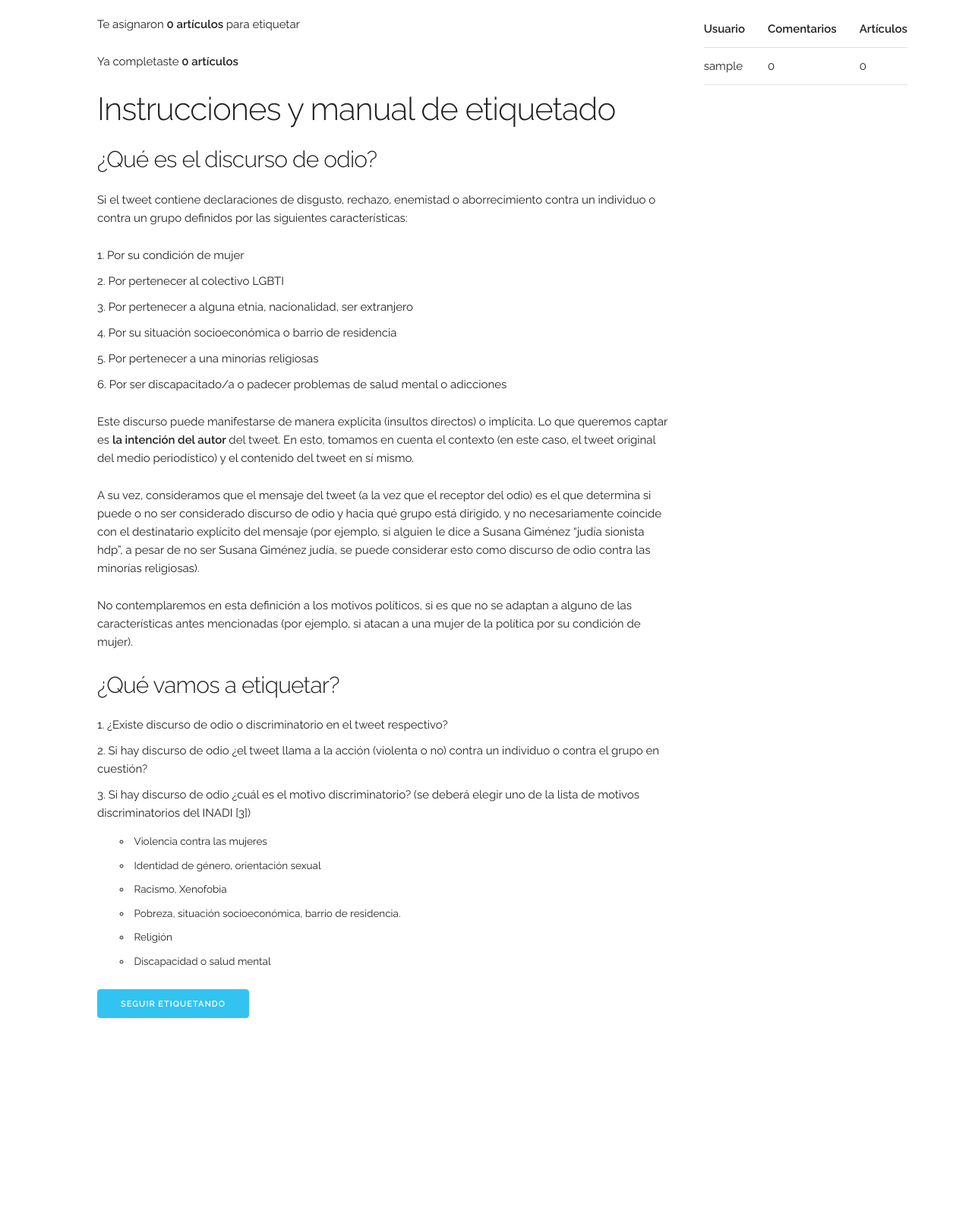
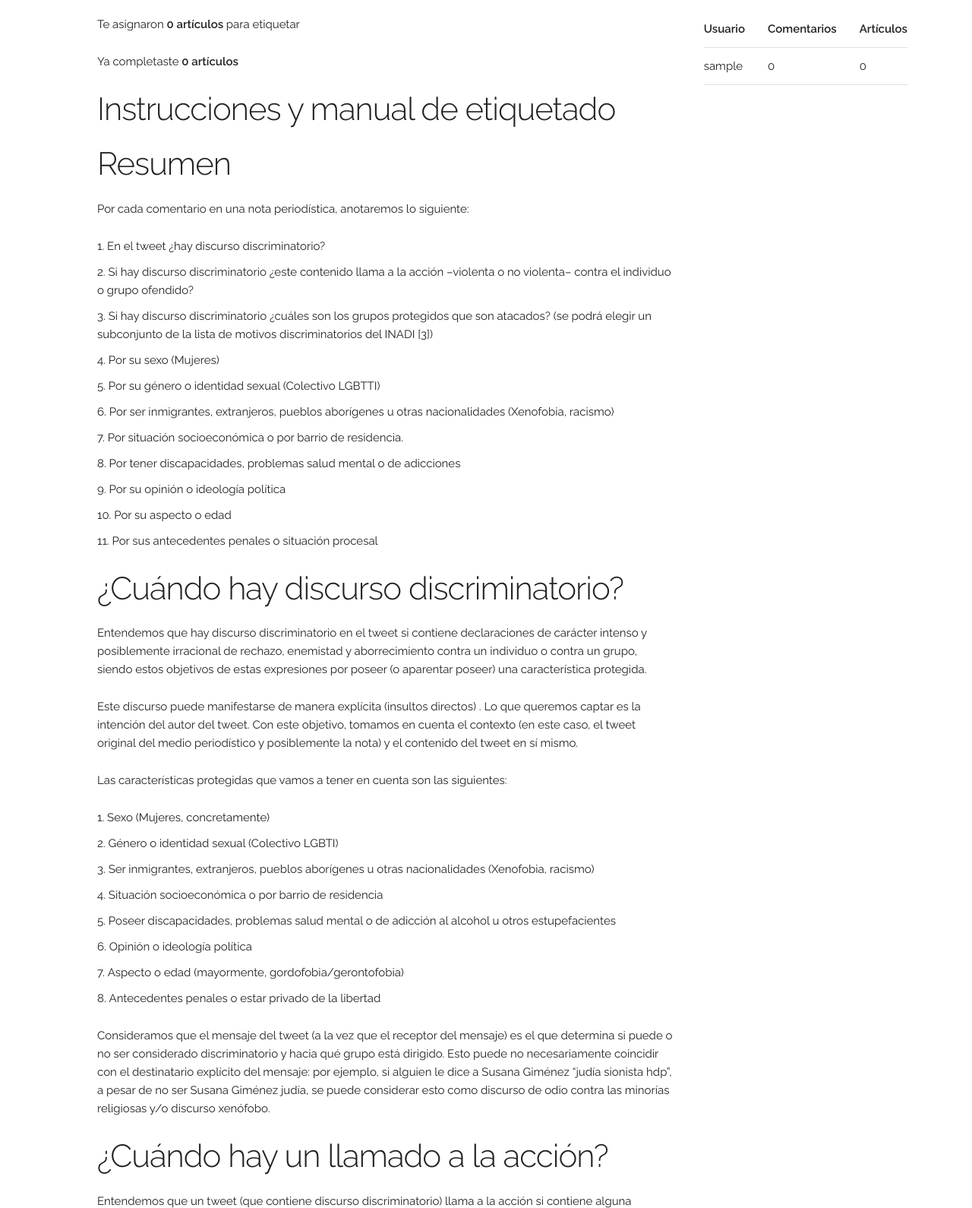
Before and after one commit to finiteautomata/news-labelling, a Django app: page / in a window 1280 px wide. Shown: the part 133-1723 px from the top of the page at 76% size. Before the commit the page ends 1473 px from the top, so only its background shows below. Run offline with Django 3.2, Linux system fonts and the light colour scheme; the visitor is signed in with stand-in values (Sample User, id 1); data comes from the database, SQL or seed files in the repository; data that the repository does not hold is empty.

Commit message:
Agrego manual de etiquetado

```diff
--- a/frontend/templates/index.html
+++ b/frontend/templates/index.html
@@ -21,50 +21,8 @@
     <p> Ya completaste <b>{{completed_articles}} artículos </b><p>
     <h2> Instrucciones y manual de etiquetado </h2>
 
-
     <div class="row">
-      <h4>¿Qué es el discurso de odio? </h4>
-
-      <p>Si el tweet contiene declaraciones de disgusto, rechazo, enemistad o aborrecimiento contra un individuo o contra un grupo definidos por las siguientes características:
-      </p>
-      <ol>
-        <li> Por su condición de mujer </li>
-        <li> Por pertenecer al colectivo LGBTI </li>
-        <li> Por pertenecer a alguna etnia, nacionalidad, ser extranjero </li>
-        <li> Por su situación socioeconómica o barrio de residencia </li>
-        <li> Por pertenecer a una minorías religiosas </li>
-        <li> Por ser discapacitado/a o padecer problemas de salud mental o adicciones</li>
-      </ol>
-
-      <p>Este discurso puede manifestarse de manera explícita (insultos directos) o implícita. Lo que queremos captar es <b>la intención del autor </b>del tweet. En esto, tomamos en cuenta el contexto (en este caso, el tweet original del medio periodístico) y el contenido del tweet en sí mismo.</p>
-
-      <p>A su vez, consideramos que el mensaje del tweet (a la vez que el receptor del odio) es el que determina si puede o no ser considerado discurso de odio y hacia qué grupo está dirigido, y no necesariamente coincide con el destinatario explícito del mensaje (por ejemplo, si alguien le dice a Susana Giménez “judía sionista hdp”, a pesar de no ser Susana Giménez judía, se puede considerar esto como discurso de odio contra las minorías religiosas).</p>
-
-      <p>No contemplaremos en esta definición a los motivos políticos, si es que no se adaptan a alguno de las características antes mencionadas (por ejemplo, si atacan a una mujer de la política por su condición de mujer).</p>
-    </div>
-
-    <div class="row">
-      <h4> ¿Qué vamos a etiquetar? </h4>
-
-      <ol>
-        <li> ¿Existe discurso de odio o discriminatorio en el tweet respectivo? </li>
-        <li> Si hay discurso de odio ¿el tweet llama a la acción (violenta o no) contra un individuo o contra el grupo en cuestión? </li>
-        <li> Si hay discurso de odio ¿cuál es el motivo discriminatorio? (se deberá elegir uno de la lista de motivos discriminatorios del INADI [3])
-          <ul>
-            <li> Violencia contra las mujeres </li>
-            <li> Identidad de género, orientación sexual </li>
-            <li> Racismo, Xenofobia </li>
-            <li> Pobreza, situación socioeconómica, barrio de residencia. </li>
-            <li> Religión </li>
-            <li> Discapacidad o salud mental   </li>
-          </ul>
-
-        </li>
-
-      </ol>
-
-
-
+      {{guideline | safe}}
     </div>
 
 
--- a/frontend/views.py
+++ b/frontend/views.py
@@ -4,7 +4,7 @@ from django.contrib.auth.models import User
 from django.shortcuts import render, get_object_or_404, redirect
 from api.models import Article, Assignment, CommentLabel, ArticleLabel
 from .ranking import RankingCalculator
-
+import markdown
 
 class Index(LoginRequiredMixin, RankingCalculator, View):
     """
@@ -16,9 +16,14 @@ class Index(LoginRequiredMixin, RankingCalculator, View):
         """
         GET index
         """
+        with open("GUIDELINES.md") as f:
+            text = f.read()
+            guideline = markdown.markdown(text)
+
         completed_articles = request.user.assignment_set.filter(done=True).count()
         return render(request, "index.html", {
             "completed_articles": completed_articles,
+            "guideline": guideline,
             "ranking": self.fake_ranking_for(request.user),
         })
 
```
Also changed, not shown: 2 other files.
